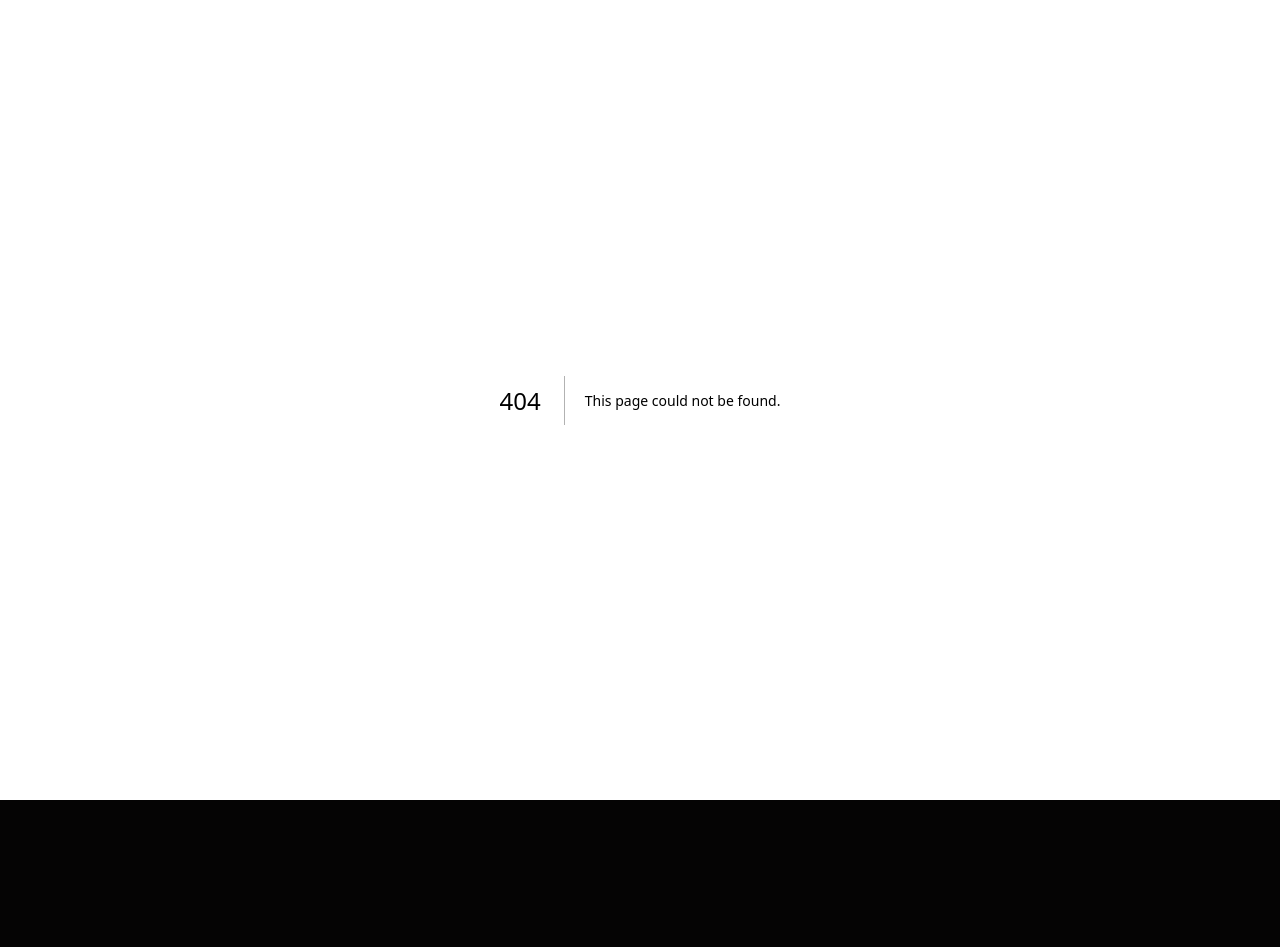
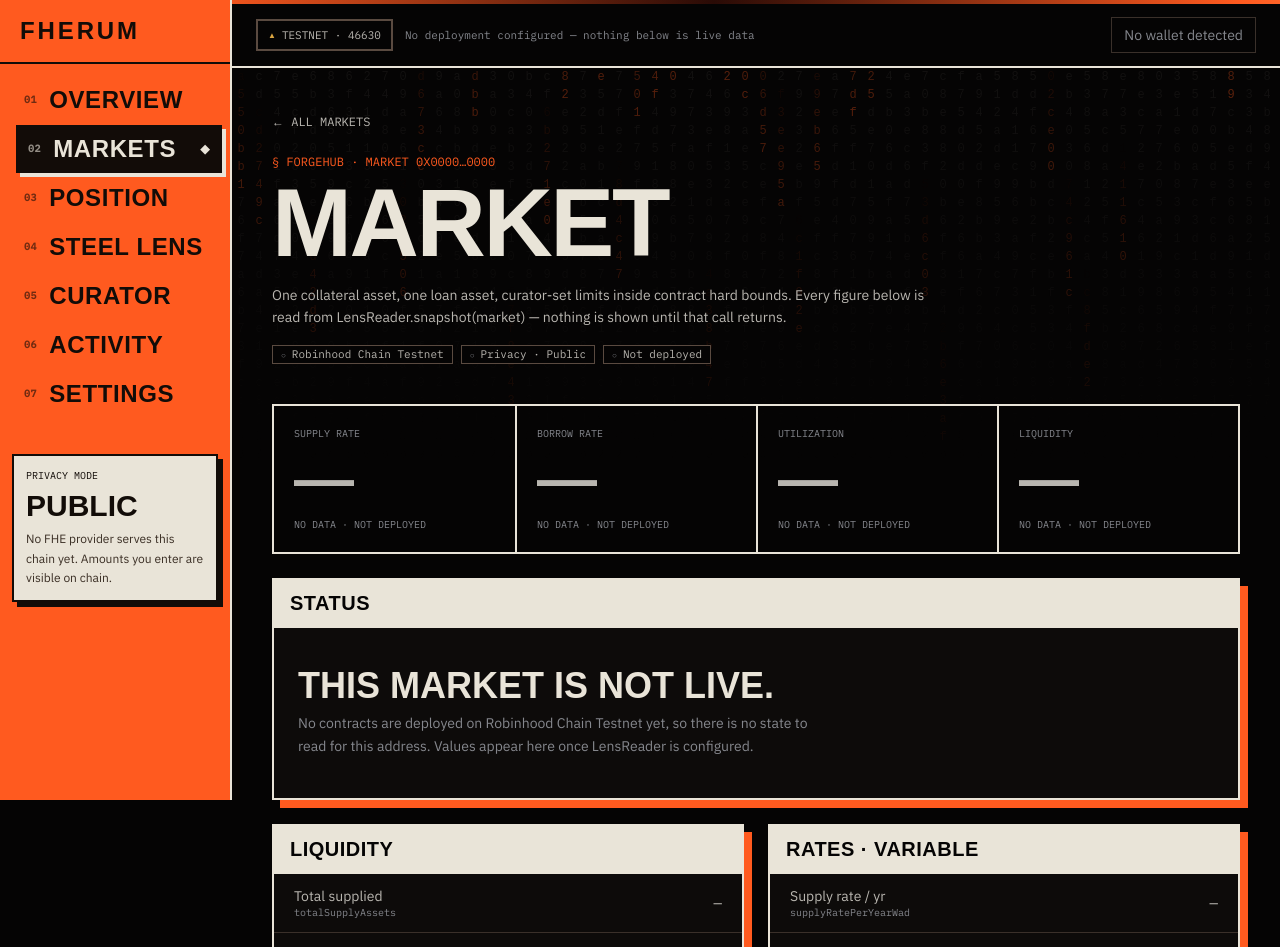
Before and after one commit to Fherum/fherum, a Next.js app in the folder web/: page /app/markets/0x0000000000000000000000000000000000000000 in a window 1280 px wide. Before the commit this address had no page. Shown: the top 947 px of the page. Before the commit the page ends 800 px from the top, so only its background shows below. Built offline with nearby package versions, Linux system fonts and the light colour scheme; a web font is replaced by a local one.

Commit message:
feat: enhance layout with suspense fallback and add market detail page

```diff
--- a/web/app/app/layout.tsx
+++ b/web/app/app/layout.tsx
@@ -1,5 +1,10 @@
+import { Suspense } from "react";
 import { AppShell } from "@/components/shell";
 
 export default function AppLayout({ children }: { children: React.ReactNode }) {
-  return <AppShell>{children}</AppShell>;
+  return (
+    <Suspense fallback={<div className="min-h-dvh grid place-items-center font-mono text-xs uppercase text-mute">forging…</div>}>
+      <AppShell>{children}</AppShell>
+    </Suspense>
+  );
 }
--- /dev/null
+++ b/web/app/app/markets/[id]/page.tsx
@@ -0,0 +1,117 @@
+import Link from "next/link";
+import { PageHead } from "@/components/shell";
+import { Empty, Panel, Tag } from "@/components/ui";
+import { RateCurve } from "@/components/rate-curve";
+import { ActionPanel } from "@/components/action-panel";
+import { FHE_STATUS, HARD_BOUNDS, PRIVACY_MODE, TARGET_CHAIN, isDeployed } from "@/lib/protocol";
+
+// Field groups mirror LensReader.MarketSnapshot (src/LensReader.sol). No values until a deployment exists.
+const GROUPS: { title: string; rows: [string, string][] }[] = [
+  { title: "Liquidity", rows: [["Total supplied", "totalSupplyAssets"], ["Total borrowed", "totalDebtAssets"], ["Available liquidity", "availableLiquidity"], ["Utilization", "utilizationWad"], ["Total collateral", "totalCollateral"]] },
+  { title: "Rates · variable", rows: [["Supply rate / yr", "supplyRatePerYearWad"], ["Borrow rate / yr", "borrowRatePerYearWad"], ["Reserve factor", "reserveFactorWad"], ["Supply index", "supplyIndex"], ["Borrow index", "borrowIndex"]] },
+  { title: "Risk parameters", rows: [["Loan-to-value", "ltvWad"], ["Liquidation threshold", "liquidationThresholdWad"], ["Liquidation bonus", "liquidationBonusWad"], ["Close factor", "closeFactorWad"], ["Dust value", "dustValueWad"]] },
+  { title: "Caps", rows: [["Supply cap", "supplyCap"], ["Borrow cap", "borrowCap"], ["Wallet supply cap", "walletSupplyCap"], ["Wallet borrow cap", "walletBorrowCap"]] },
+];
+const PAUSES = [["Market", "paused"], ["Borrow", "borrowPaused"], ["Remove collateral", "removeCollateralPaused"], ["Liquidation", "liquidationPaused"], ["Repay", "repayPaused"]];
+
+const isAddr = (s: string) => /^0x[0-9a-fA-F]{40}$/.test(s);
+const short = (s: string) => (s.length > 14 ? `${s.slice(0, 6)}…${s.slice(-4)}` : s);
+
+export default async function MarketDetail({ params }: { params: Promise<{ id: string }> }) {
+  const { id } = await params;
+  const live = isDeployed();
+  const valid = isAddr(id);
+
+  return (
+    <>
+      <Link href="/app/markets" className="inline-block mb-6 font-mono text-xs uppercase text-ink-2 hover:text-bronze">← All markets</Link>
+      <PageHead eyebrow={`Forgehub · market ${short(id)}`} title="Market"
+        aside={<div className="flex flex-wrap gap-2"><Tag>{TARGET_CHAIN.name}</Tag><Tag>Privacy · {PRIVACY_MODE}</Tag><Tag>{live ? "Deployed" : "Not deployed"}</Tag></div>}>
+        One collateral asset, one loan asset, curator-set limits inside contract hard bounds. Every figure below is read from LensReader.snapshot(market) — nothing is shown until that call returns.
+      </PageHead>
+
+      {!valid && (
+        <div className="mb-8 border-2 border-bad p-4 font-mono text-xs uppercase text-bad">Invalid market address. Markets are identified by their contract address (0x + 40 hex).</div>
+      )}
+
+      <div className="grid 2xl:grid-cols-[1fr_380px] gap-6 items-start">
+        <div className="grid gap-6 min-w-0">
+          <div className="grid sm:grid-cols-2 xl:grid-cols-4 border-2 border-ink">
+            {["Supply rate", "Borrow rate", "Utilization", "Liquidity"].map((k, i) => (
+              <div key={k} className={`p-5 ${i ? "border-t-2 sm:border-t-0 sm:border-l-2" : ""} border-ink`}>
+                <p className="font-mono text-[10px] uppercase text-mute">{k}</p>
+                <p className="font-stencil text-6xl leading-none mt-2 text-ink-2">—</p>
+                <p className="font-mono text-[10px] uppercase text-mute mt-2">{live ? "loading" : "no data · not deployed"}</p>
+              </div>
+            ))}
+          </div>
+
+          {!live && (
+            <Panel title="Status">
+              <Empty title="This market is not live.">
+                No contracts are deployed on {TARGET_CHAIN.name} yet, so there is no state to read for this address. Values appear here once LensReader is configured.
+              </Empty>
+            </Panel>
+          )}
+
+          <div className="grid lg:grid-cols-2 gap-6">
+            {GROUPS.map((g) => (
+              <Panel key={g.title} title={g.title}>
+                <ul>
+                  {g.rows.map(([label, field]) => (
+                    <li key={field} className="flex justify-between gap-4 px-5 py-3 border-b border-line last:border-0 text-sm">
+                      <span className="text-ink-2">{label}<span className="block font-mono text-[10px] text-mute">{field}</span></span>
+                      <span className="num font-mono text-ink-2 self-center">—</span>
+                    </li>
+                  ))}
+                </ul>
+              </Panel>
+            ))}
+          </div>
+
+          <div className="grid lg:grid-cols-2 gap-6">
+            <Panel title="Rate model · illustration"><div className="p-5"><RateCurve /></div></Panel>
+            <Panel title="Pause switches · Breakglass">
+              <ul>
+                {PAUSES.map(([label, field]) => (
+                  <li key={field} className="flex justify-between gap-4 px-5 py-3 border-b border-line last:border-0 text-sm">
+                    <span className="text-ink-2">{label}<span className="block font-mono text-[10px] text-mute">{field}</span></span>
+                    <span className="font-mono text-[11px] uppercase text-mute self-center">unknown</span>
+                  </li>
+                ))}
+              </ul>
+            </Panel>
+          </div>
+
+          <div className="grid lg:grid-cols-2 gap-6">
+            <Panel title="Privacy · Veilbook">
+              <div className="p-5 grid gap-3 text-sm">
+                <p className="font-stencil text-4xl uppercase leading-none">{PRIVACY_MODE}</p>
+                <p className="text-ink-2 leading-relaxed">{FHE_STATUS}</p>
+                <p className="text-xs text-mute">Market aggregates (totals, utilization, rates) stay public in every mode. Only borrower positions are encrypted once FHE is available.</p>
+              </div>
+            </Panel>
+            <Panel title="Hard bounds · enforced in contract">
+              <ul>
+                {HARD_BOUNDS.map((b) => (
+                  <li key={b.param} className="flex justify-between gap-4 px-5 py-3 border-b border-line last:border-0 text-sm">
+                    <span className="text-ink-2">{b.param}</span><span className="num font-mono text-ink">{b.rule}</span>
+                  </li>
+                ))}
+              </ul>
+            </Panel>
+          </div>
+
+          <Panel title="Contract">
+            <div className="p-5 grid gap-2 font-mono text-xs">
+              <p className="break-all"><span className="text-mute uppercase mr-3">Market</span>{id}</p>
+              <p><span className="text-mute uppercase mr-3">Eligibility</span>—</p>
+              <p><span className="text-mute uppercase mr-3">Explorer</span>—</p>
+            </div>
+          </Panel>
+        </div>
+        <div className="2xl:sticky 2xl:top-24"><ActionPanel /></div>
+      </div>
+    </>
+  );
+}
--- a/web/app/app/markets/page.tsx
+++ b/web/app/app/markets/page.tsx
@@ -1,9 +1,11 @@
+import Link from "next/link";
 import { PageHead } from "@/components/shell";
 import { Empty, Panel, Th } from "@/components/ui";
 import { RateCurve } from "@/components/rate-curve";
 import { ActionPanel } from "@/components/action-panel";
 import { HARD_BOUNDS, TARGET_CHAIN, isDeployed } from "@/lib/protocol";
 
+const DEMO_ROUTE = "/app/markets/0x0000000000000000000000000000000000000000";
 const COLS = ["Collateral → Loan", "Supply APY", "Borrow APY", "Utilization", "Liquidity", "LLTV", "Oracle", "Curator", "Privacy"];
 
 export default function Markets() {
@@ -42,6 +44,7 @@ export default function Markets() {
             <div className="border-t border-line">
               <Empty title={live ? "No markets created yet." : "No markets deployed on this network."}>
                 Markets are created through MarketFactory and listed here from LensReader. The rows above are layout placeholders, not data.
+                <Link href={DEMO_ROUTE} className="mt-4 inline-block font-mono text-xs uppercase text-bronze hover:underline">Preview market page layout (empty) →</Link>
               </Empty>
             </div>
           </Panel>
```
